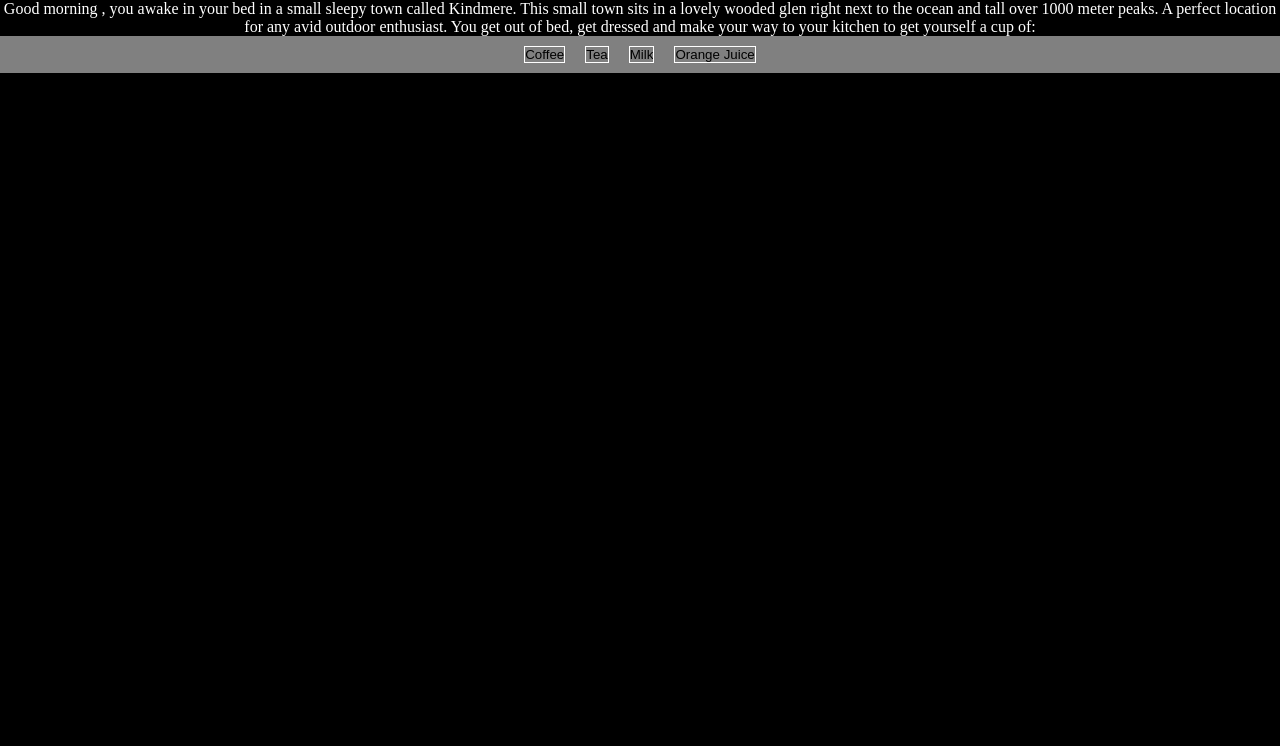
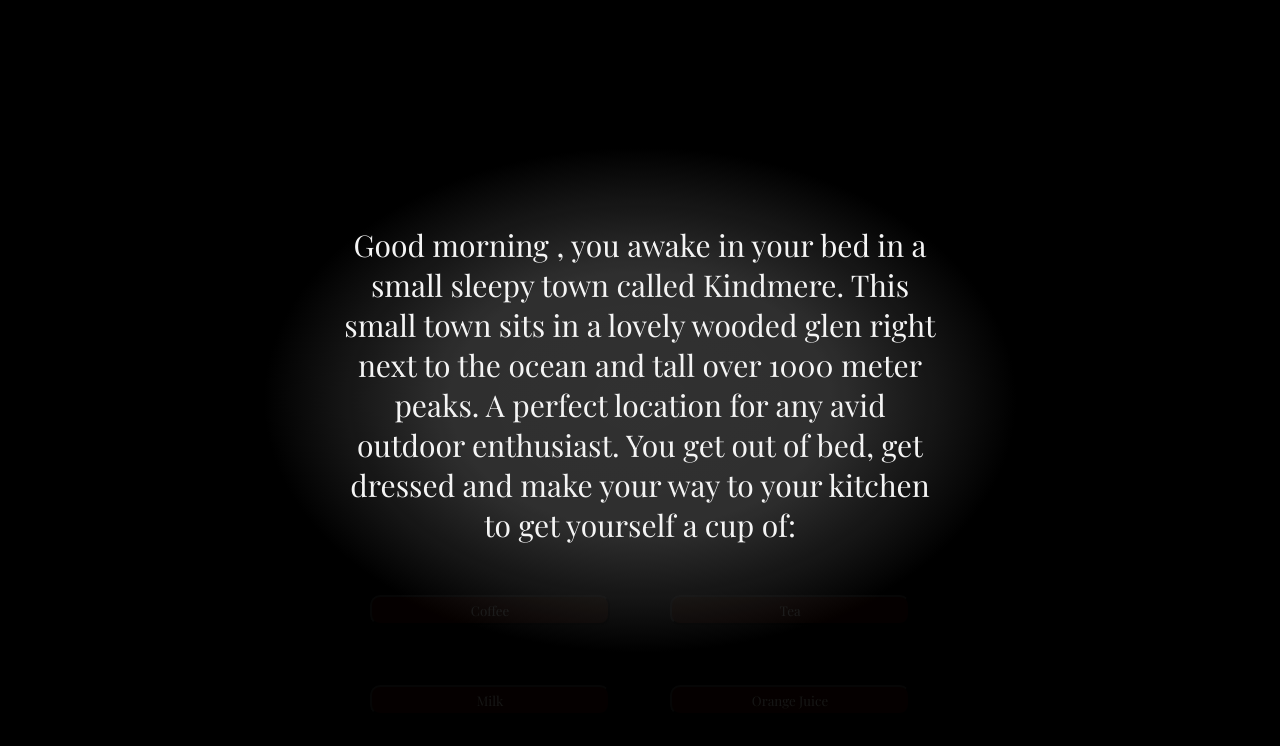
Before and after one commit to PeachyOmnivore/An-outdoor-adventure, a React (Vite) app: page /Adventure in a window 1280 px wide. Shown: the top 746 px of the page. Built offline with nearby package versions, Linux system fonts and the light colour scheme; the HTML template or start-up script is replaced by a standard one.

Commit message:
better CSS done.

```diff
--- a/index.html
+++ b/index.html
@@ -4,6 +4,7 @@
     <meta charset="UTF-8" />
     <link rel="icon" type="image/svg+xml" href="/vite.svg" />
     <meta name="viewport" content="width=device-width, initial-scale=1.0" />
+    <link href="https://fonts.googleapis.com/css2?family=Playfair+Display&display=swap" rel="stylesheet">
     <title>An Outdoor Adventure</title>
   </head>
   <body>
--- a/src/App.css
+++ b/src/App.css
@@ -1,4 +1,5 @@
 * {
+    font-family: 'Playfair Display', serif;
     margin: 0px;
     padding: 0px;
 }
@@ -7,19 +8,60 @@ body {
     height: 100vh;
     width: 100vw;
     background-color: black;
+    display: grid;
+    place-items: center;
 }
 
 .page-container {
+    height: 350px;
+    width: 600px;
+
     color: white;
+    background: radial-gradient( closest-side, rgba(255, 255, 255, 0.203),rgba(255, 255, 255, 0.197), rgb(0, 0, 0));
+    padding: 80px;
     text-align: center;
+    font-size: 30px;
+
+    animation: 6s fadeIn;
+    animation-fill-mode: forwards;
+    animation-delay: 1s;
+
+    visibility: hidden;
 }
 
 .options-container {
-    background-color: grey;
+    display: grid;
+    grid-template-columns: 1fr 1fr;
+    grid-template-rows: 1fr 1fr;
+    margin-top: 20px;
 }
 
 .options-container input {
-    background-color: grey;
-    border: 1px solid white;
-    margin: 10px;
+
+    color: white;
+    background-color: rgba(248, 77, 15, 0.281);
+    border-radius: 10px;
+    margin: 30px;
+    height: 30px;
+
+    animation: 5s fadeIn;
+    animation-fill-mode: forwards;
+    animation-delay: 5s;
+
+    visibility: hidden;
 }
+
+.options-container input:hover{
+    background-color: rgba(248, 77, 15, 0.571);;
+}
+
+@keyframes fadeIn {
+    0% {
+        opacity: 0;
+    }
+
+    100% {
+        visibility: visible;
+        opacity: 1;
+    }
+}
--- a/src/Components/storyStart.jsx
+++ b/src/Components/storyStart.jsx
@@ -2,9 +2,10 @@ import { Link } from "react-router-dom";
 
 
 export default function StoryStart() {
-    return (<>
-    <h1>Welcome to an outdoor adventure</h1>
-      <p>This is a story that take us outside and on an adventure. This is your story and is tailored by your decisions. So are you ready?</p>
-      <Link to="/Adventure"><button>Lets go!</button></Link>
-    </>)
+    return (
+    <div className="page-container">
+        <h1>Welcome to an outdoor adventure</h1>
+        <p>This is a story that take us outside and on an adventure. This is your story and is tailored by your decisions. So are you ready?</p>
+        <Link to="/Adventure"><button>Lets go!</button></Link>
+    </div>)
 }
```
